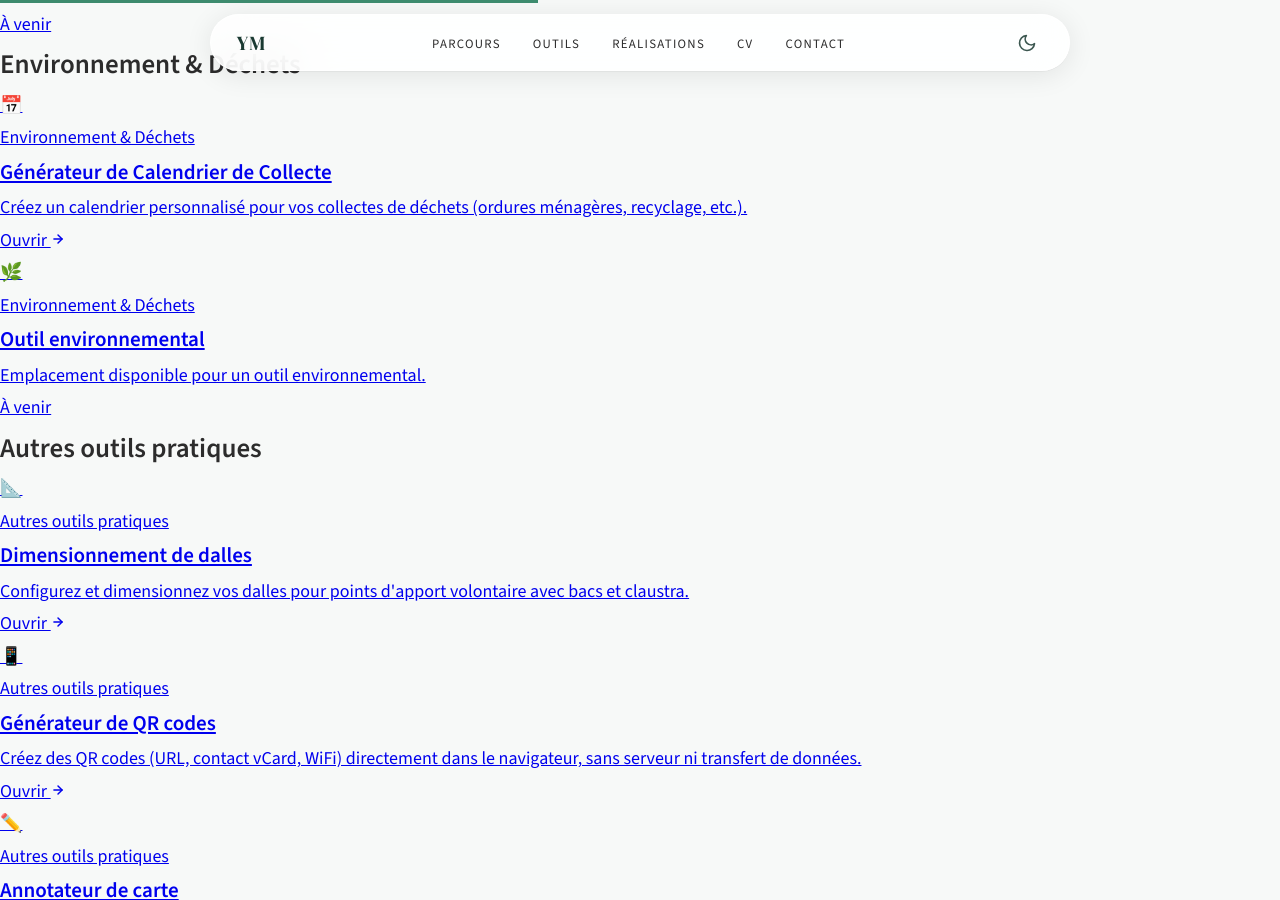
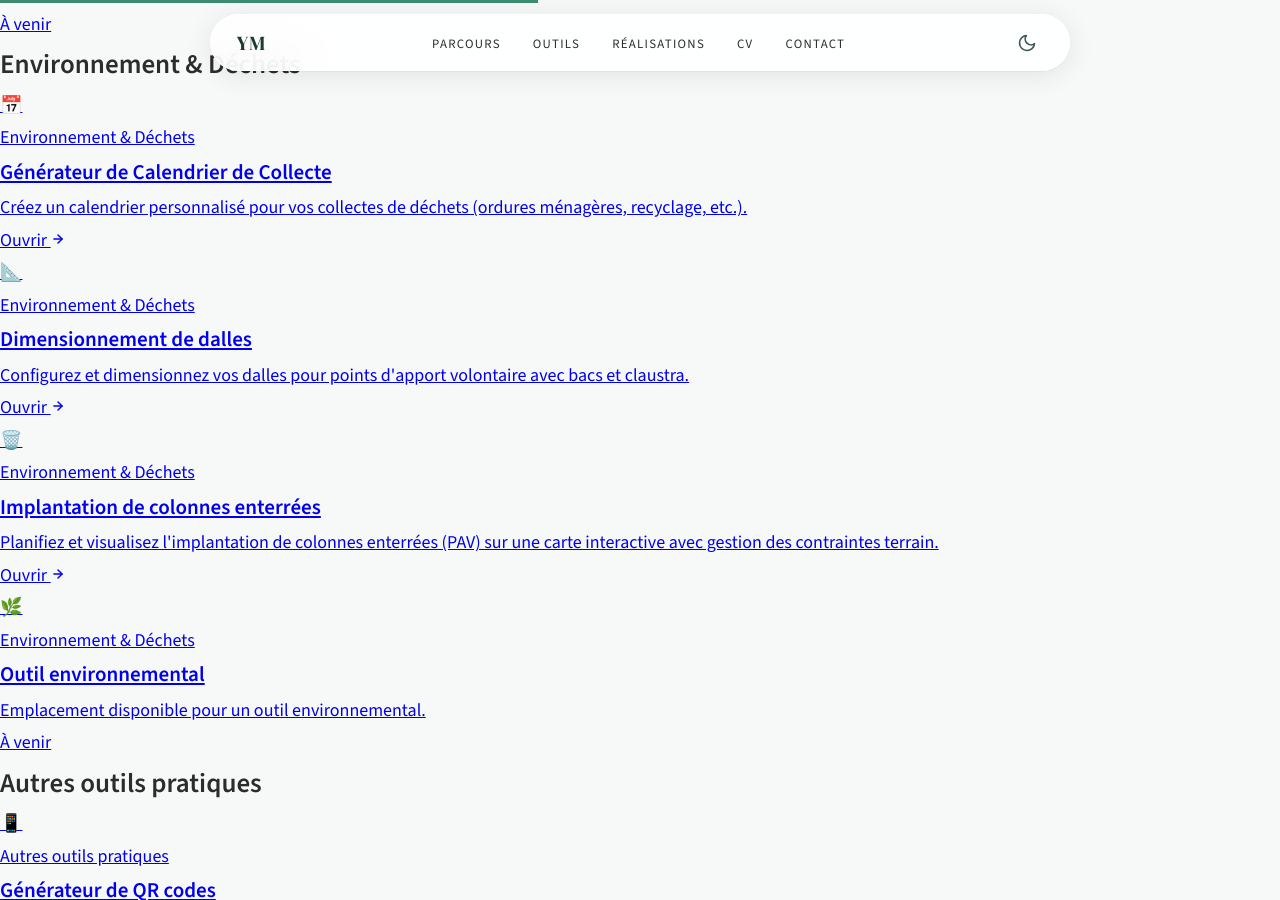
Before and after one commit to yvesmarti/yvesmarti.github.io, a Jekyll site: the page built from AGENTS.md, in a window 1280 px wide and 900 px high, scrolled down 3055 px. Built offline with Jekyll 4.4.1, drawn with Linux system fonts in a browser that asks for light colours; our own code applies the rules of GitHub Pages for plain Markdown files.

Commit message:
Déplace 'Dimensionnement de dalles' et ajoute 'Implantation PAV' dans Environnement & Déchets
https://claude.ai/code/session_01YKYqBxR3GCw46ybmcgL4KH

```diff
--- a/_data/outils.yml
+++ b/_data/outils.yml
@@ -70,6 +70,18 @@
       lien: outils/generateur_calendrier_collecte.html
       actif: true
 
+    - nom: Dimensionnement de dalles
+      emoji: "📐"
+      description: Configurez et dimensionnez vos dalles pour points d'apport volontaire avec bacs et claustra.
+      lien: outils/schemas_dalles.html
+      actif: true
+
+    - nom: Implantation de colonnes enterrées
+      emoji: "🗑️"
+      description: Planifiez et visualisez l'implantation de colonnes enterrées (PAV) sur une carte interactive avec gestion des contraintes terrain.
+      lien: outils/implantation-pav.html
+      actif: true
+
     - nom: Outil environnemental
       emoji: "🌿"
       description: Emplacement disponible pour un outil environnemental.
@@ -79,12 +91,6 @@
 - categorie: Autres outils pratiques
   cat_id: autres
   outils:
-    - nom: Dimensionnement de dalles
-      emoji: "📐"
-      description: Configurez et dimensionnez vos dalles pour points d'apport volontaire avec bacs et claustra.
-      lien: outils/schemas_dalles.html
-      actif: true
-
     - nom: Générateur de QR codes
       emoji: "📱"
       description: Créez des QR codes (URL, contact vCard, WiFi) directement dans le navigateur, sans serveur ni transfert de données.
```
